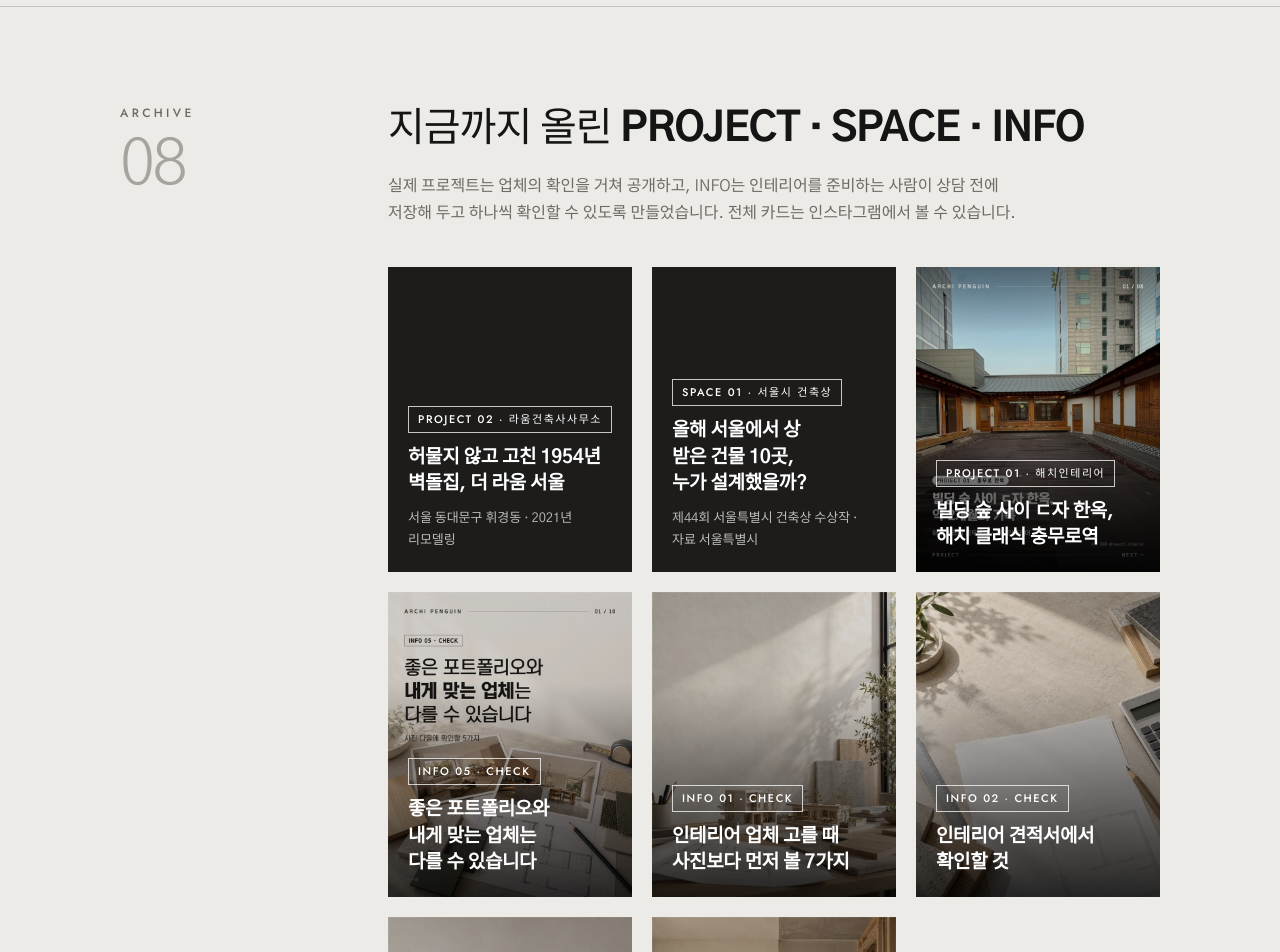
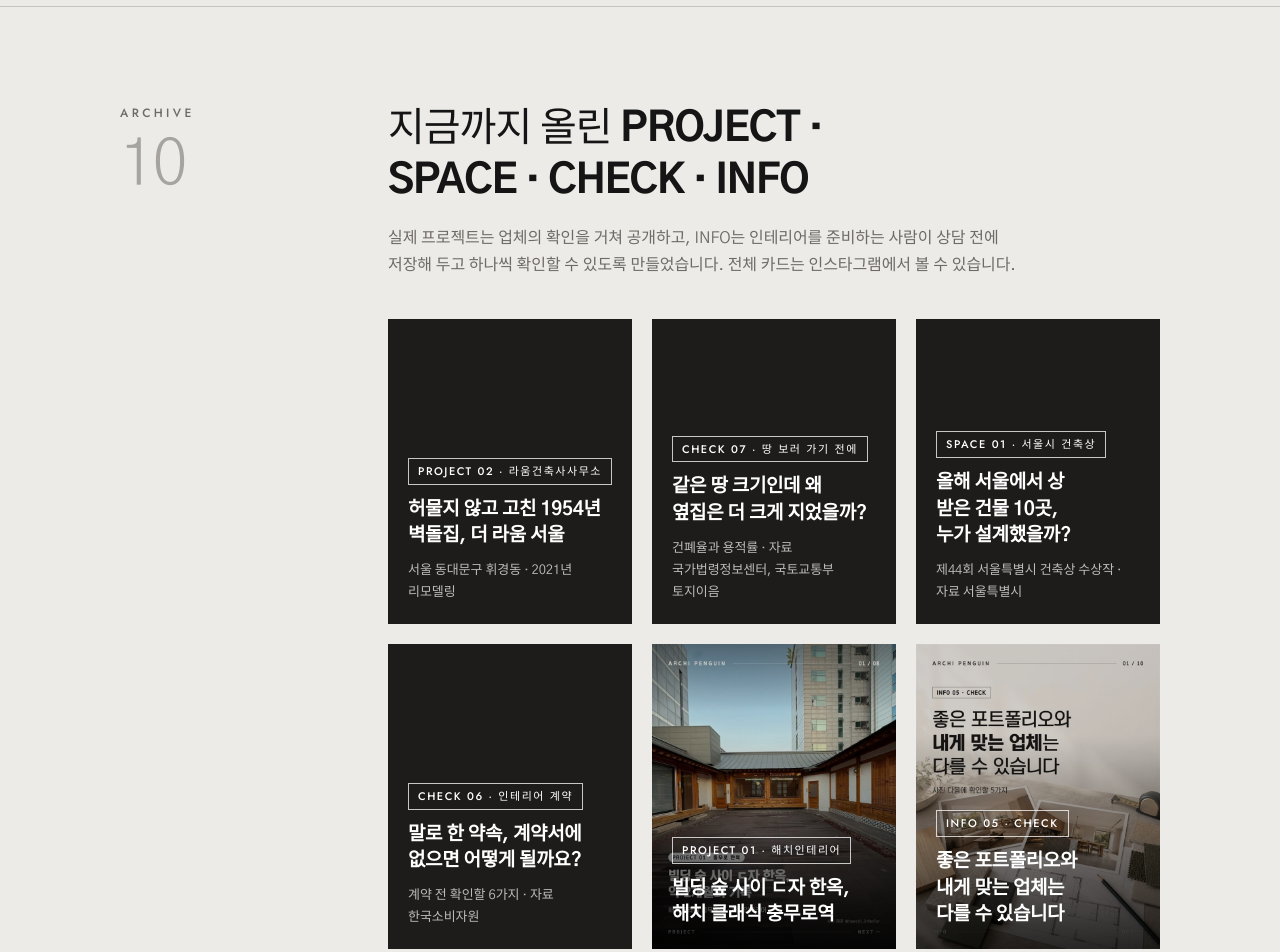
Before and after one commit to cgun5177/archi-penguin-site, a plain HTML site: page index.html in a window 1280 px wide. Shown: the part 2120-3072 px from the top of the page. Drawn offline with Linux system fonts and the light colour scheme.

Commit message:
Add CHECK 06 and CHECK 07 to archive as text cards
Co-Authored-By: Claude Opus 5.5 <noreply@anthropic.com>

```diff
--- a/index.html
+++ b/index.html
@@ -223,13 +223,15 @@ footer p { margin: 0; color: var(--stone); font-size: 13px; }
 
   <section class="block" id="archive">
     <div class="wrap">
-      <div class="label caps">Archive<span class="k">08</span></div>
+      <div class="label caps">Archive<span class="k">10</span></div>
       <div>
-        <h2>지금까지 올린 <b>PROJECT · SPACE · INFO</b></h2>
+        <h2>지금까지 올린 <b>PROJECT · SPACE · CHECK · INFO</b></h2>
         <p class="intro">실제 프로젝트는 업체의 확인을 거쳐 공개하고, INFO는 인테리어를 준비하는 사람이 상담 전에 저장해 두고 하나씩 확인할 수 있도록 만들었습니다. 전체 카드는 인스타그램에서 볼 수 있습니다.</p>
         <div class="archive">
           <a class="post text" href="https://www.instagram.com/p/DgHe93Xn8-Y/" target="_blank" rel="noopener"><span class="tag">PROJECT 02 · 라움건축사사무소</span><h3>허물지 않고 고친 1954년 벽돌집, 더 라움 서울</h3><p>서울 동대문구 휘경동 · 2021년 리모델링</p></a>
+          <a class="post text" href="https://www.instagram.com/p/Df8yYmmn-nN/" target="_blank" rel="noopener"><span class="tag">CHECK 07 · 땅 보러 가기 전에</span><h3>같은 땅 크기인데 왜 옆집은 더 크게 지었을까?</h3><p>건폐율과 용적률 · 자료 국가법령정보센터, 국토교통부 토지이음</p></a>
           <a class="post text" href="https://www.instagram.com/p/DflKTmSn-Pl/" target="_blank" rel="noopener"><span class="tag">SPACE 01 · 서울시 건축상</span><h3>올해 서울에서 상 받은 건물 10곳, 누가 설계했을까?</h3><p>제44회 서울특별시 건축상 수상작 · 자료 서울특별시</p></a>
+          <a class="post text" href="https://www.instagram.com/p/DfRm6aJn_Js/" target="_blank" rel="noopener"><span class="tag">CHECK 06 · 인테리어 계약</span><h3>말로 한 약속, 계약서에 없으면 어떻게 될까요?</h3><p>계약 전 확인할 6가지 · 자료 한국소비자원</p></a>
           <a class="post" style="background-image:url('img/project01.jpg')" href="https://www.instagram.com/p/De13YRQnzd9/" target="_blank" rel="noopener"><span class="tag">PROJECT 01 · 해치인테리어</span><h3>빌딩 숲 사이 ㄷ자 한옥, 해치 클래식 충무로역</h3></a>
           <a class="post" style="background-image:url('img/info05.jpg')" href="https://www.instagram.com/p/DemRKRsnxtk/" target="_blank" rel="noopener"><span class="tag">INFO 05 · CHECK</span><h3>좋은 포트폴리오와 내게 맞는 업체는 다를 수 있습니다</h3></a>
           <a class="post" style="background-image:url('img/info01.jpg')" href="https://www.instagram.com/archi_penguin/" target="_blank" rel="noopener"><span class="tag">INFO 01 · CHECK</span><h3>인테리어 업체 고를 때 사진보다 먼저 볼 7가지</h3></a>
```
